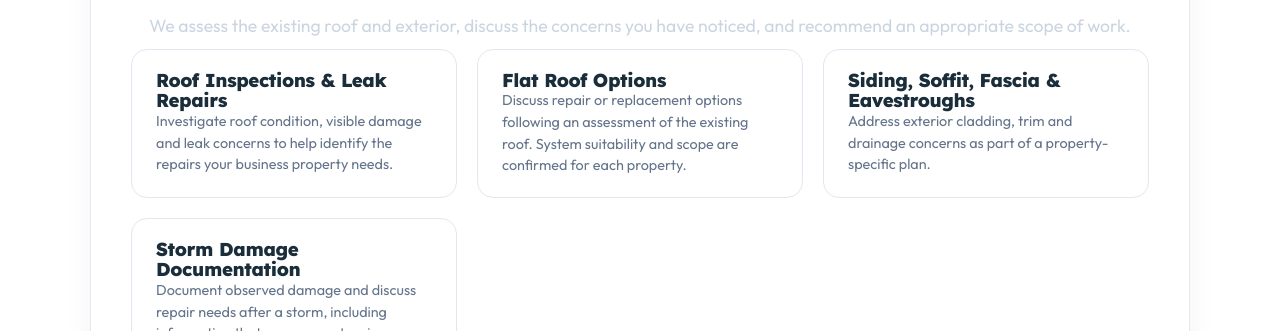
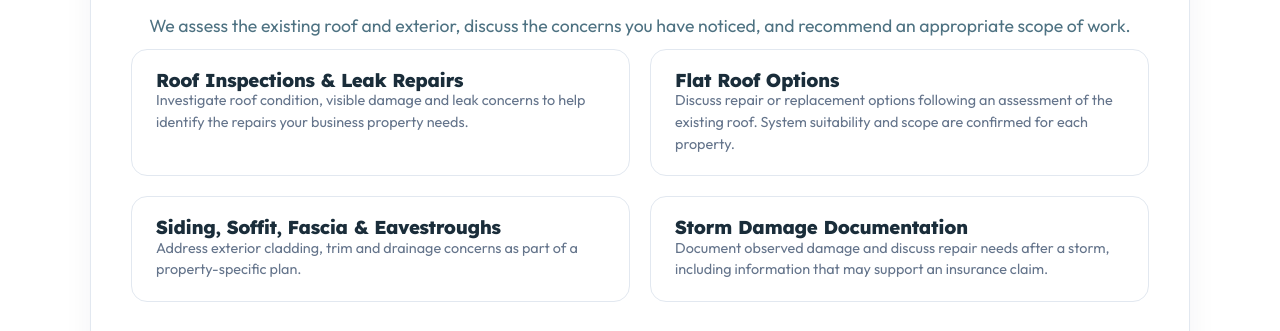
Before and after one commit to TridentRE/TridentRE.github.io, a plain HTML site: page services/commercial.html in a window 1280 px wide. Shown: the part 621-952 px from the top of the page. Drawn offline with Linux system fonts and the light colour scheme.

Commit message:
Polish commercial-page text contrast and service grid

```diff
--- a/css/style.css
+++ b/css/style.css
@@ -3665,3 +3665,16 @@ body.emergency-mode {
     padding-left: 1rem;
     padding-right: 1rem;
 }
+
+/* Keep the new commercial page readable and its four services balanced. */
+.commercial-page .service-areas-panel > .section-subtitle {
+    color: var(--text-dim);
+}
+.commercial-page .services-hub-grid {
+    grid-template-columns: repeat(2, minmax(0, 1fr));
+}
+@media (max-width: 640px) {
+    .commercial-page .services-hub-grid {
+        grid-template-columns: 1fr;
+    }
+}
--- a/services/commercial.html
+++ b/services/commercial.html
@@ -47,7 +47,7 @@
     }
     </script>
 </head>
-<body class="contact-page service-areas-page">
+<body class="contact-page service-areas-page commercial-page">
     <header class="main-header">
         <div class="container header-content">
             <a href="../index.html" class="logo"><img src="../assets/logo.png" alt="Trident Roofing Logo" height="60"></a>
```
